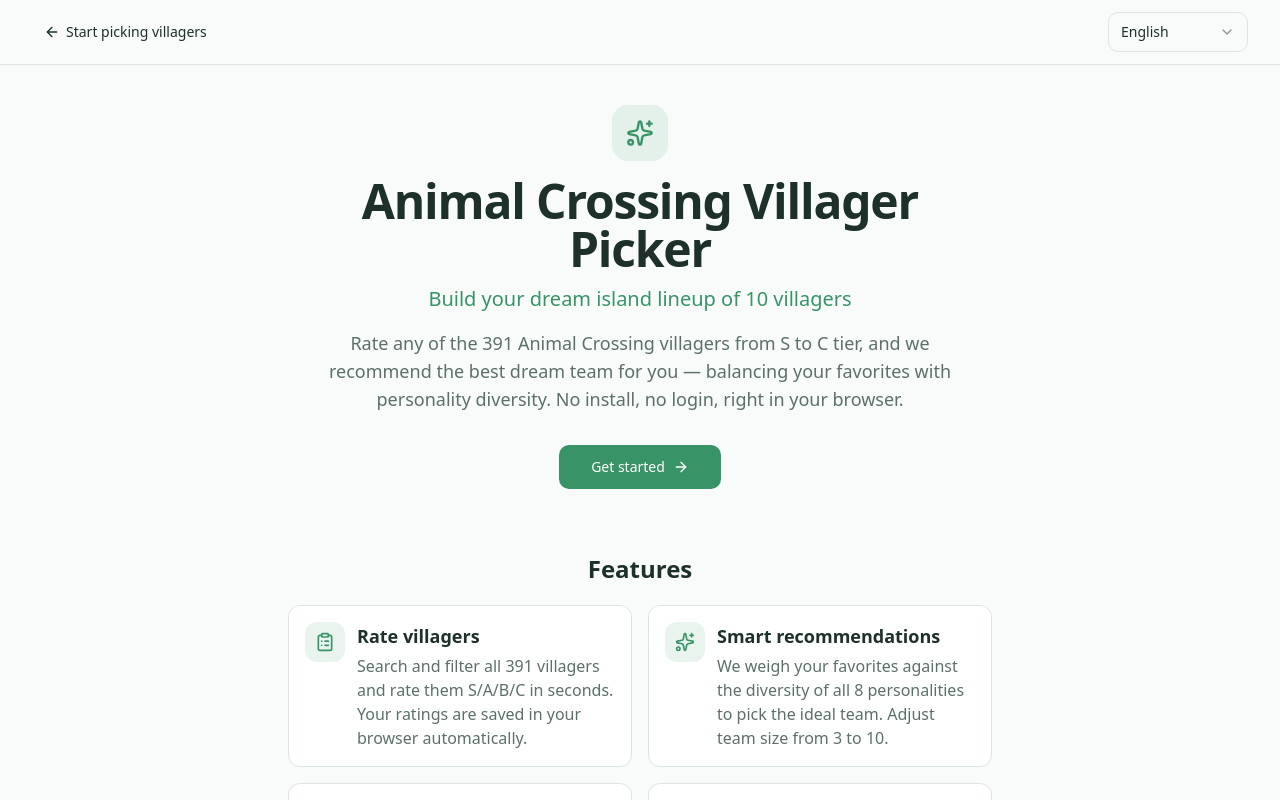
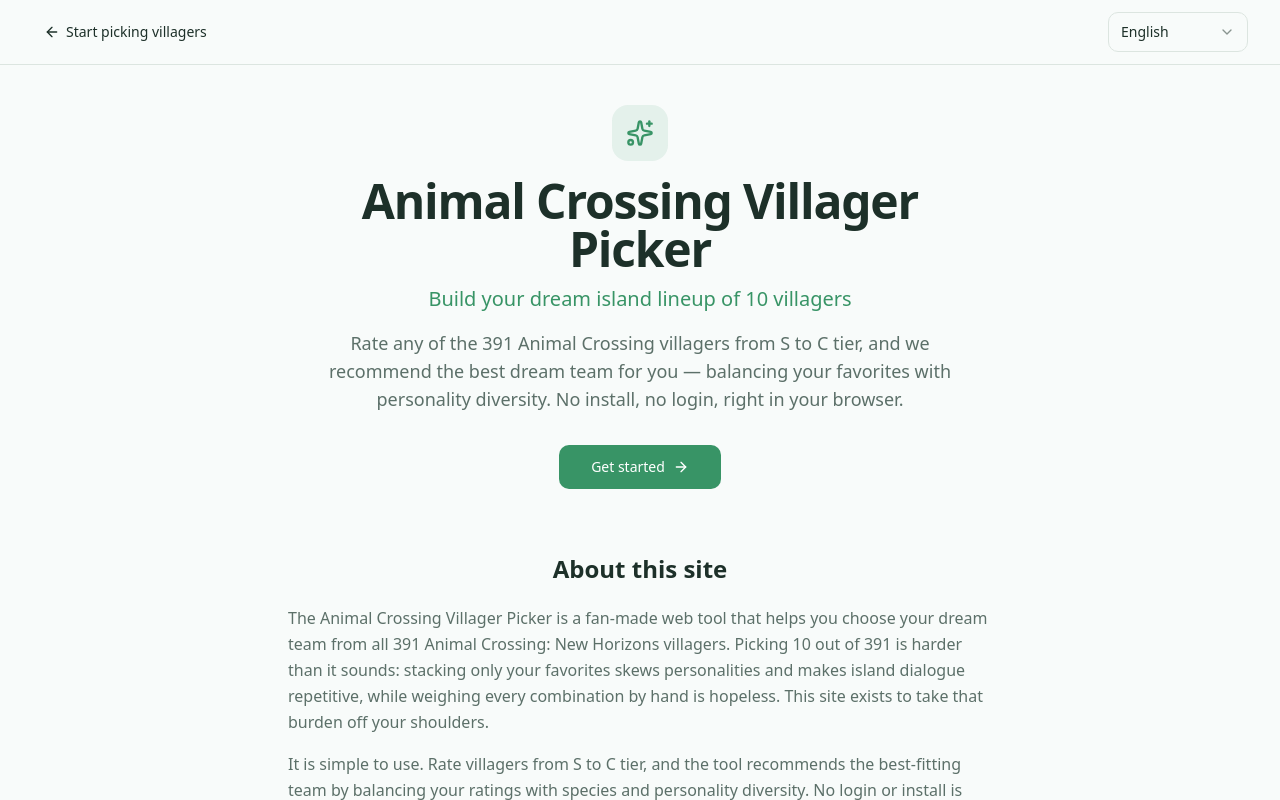
Before and after one commit to lazybuttrying/acnh-villager-picker, a React (Vite) app: page / in a window 1280 px wide. Both pictures are taken after a click on the button "Animal Crossing Villager Picker". Shown: the top 800 px of the page. Built offline with nearby package versions, Linux system fonts and the light colour scheme.

Commit message:
Add About section to landing page (site intro, ko/en/ja)

```diff
--- a/src/components/landing/LandingPage.tsx
+++ b/src/components/landing/LandingPage.tsx
@@ -68,6 +68,16 @@
             {t('landing.start')}
             <ArrowRight className="h-4 w-4" />
           </Button>
+        </section>
+
+        {/* About this site */}
+        <section className="mt-16">
+          <h2 className="mb-5 text-center text-2xl font-bold">{t('landing.about.title')}</h2>
+          <div className="flex flex-col gap-4 text-pretty text-base leading-relaxed text-muted-foreground">
+            <p>{t('landing.about.body1')}</p>
+            <p>{t('landing.about.body2')}</p>
+            <p>{t('landing.about.body3')}</p>
+          </div>
         </section>
 
         {/* 주요 기능 */}
--- a/src/i18n/messages.ts
+++ b/src/i18n/messages.ts
@@ -63,6 +63,13 @@
     'landing.intro':
       '391명의 동물의 숲 주민을 S·A·B·C 티어로 평가하면, 성격 다양성까지 고려해 가장 잘 어울리는 드림 주민 팀을 추천해 드려요. 설치도 로그인도 필요 없이 브라우저에서 바로.',
     'landing.start': '바로 시작하기',
+    'landing.about.title': '이 사이트에 대하여',
+    'landing.about.body1':
+      '동물의 숲 주민 추천기는 「모여봐요 동물의 숲」의 391명 주민 중에서 나만의 드림 팀을 고르는 것을 돕는 팬 메이드 웹 도구입니다. 391명 중에서 10명을 고르는 일은 생각보다 어렵습니다. 좋아하는 주민만 모으면 성격이 한쪽으로 쏠려 섬의 대화가 단조로워지기 쉽고, 일일이 조합을 따져보자니 경우의 수가 너무 많습니다. 이 사이트는 그런 고민을 덜어주기 위해 만들었습니다.',
+    'landing.about.body2':
+      '사용법은 간단합니다. 주민을 S부터 C까지 티어로 평가하면, 평가 점수와 성격·종족의 다양성을 함께 고려해 가장 잘 어울리는 팀을 추천해 드립니다. 로그인이나 설치가 필요 없으며, 평가 기록은 브라우저에만 저장됩니다.',
+    'landing.about.body3':
+      '이 사이트는 Nintendo와 무관한 비공식 팬 프로젝트이며, 동물의 숲 시리즈의 모든 권리는 Nintendo에 있습니다.',
     'landing.featuresTitle': '주요 기능',
     'landing.feat.rate.title': '주민 평가',
     'landing.feat.rate.desc':
@@ -285,6 +292,13 @@
     'landing.intro':
       'Rate any of the 391 Animal Crossing villagers from S to C tier, and we recommend the best dream team for you — balancing your favorites with personality diversity. No install, no login, right in your browser.',
     'landing.start': 'Get started',
+    'landing.about.title': 'About this site',
+    'landing.about.body1':
+      'The Animal Crossing Villager Picker is a fan-made web tool that helps you choose your dream team from all 391 Animal Crossing: New Horizons villagers. Picking 10 out of 391 is harder than it sounds: stacking only your favorites skews personalities and makes island dialogue repetitive, while weighing every combination by hand is hopeless. This site exists to take that burden off your shoulders.',
+    'landing.about.body2':
+      'It is simple to use. Rate villagers from S to C tier, and the tool recommends the best-fitting team by balancing your ratings with species and personality diversity. No login or install is needed, and your ratings are stored only in your browser.',
+    'landing.about.body3':
+      'This is an unofficial fan project, not affiliated with Nintendo. All Animal Crossing rights belong to Nintendo.',
     'landing.featuresTitle': 'Features',
     'landing.feat.rate.title': 'Rate villagers',
     'landing.feat.rate.desc':
@@ -508,6 +522,13 @@
     'landing.intro':
       '391人のどうぶつの森の住民をS・A・B・Cで評価すると、性格の多様性まで考慮して最適なドリーム住民チームをおすすめします。インストールもログインも不要、ブラウザですぐに。',
     'landing.start': 'はじめる',
+    'landing.about.title': 'このサイトについて',
+    'landing.about.body1':
+      '「どうぶつの森 住民ピッカー」は、「あつまれ どうぶつの森」の全391人の住民から、自分だけのドリームチームを選ぶためのファンメイドWebツールです。391人から10人を選ぶのは想像以上に大変です。お気に入りだけを集めると性格が偏って島の会話が単調になりがちですし、組み合わせを一つひとつ検討するのは現実的ではありません。このサイトはそんな悩みを解消するために作られました。',
+    'landing.about.body2':
+      '使い方はシンプルです。住民をSからCのティアで評価すると、評価点と種族・性格の多様性を考慮して、最も相性の良いチームを提案します。ログインやインストールは不要で、評価データはブラウザにのみ保存されます。',
+    'landing.about.body3':
+      'このサイトは任天堂とは関係のない非公式ファンプロジェクトです。どうぶつの森シリーズの権利はすべて任天堂に帰属します。',
     'landing.featuresTitle': '主な機能',
     'landing.feat.rate.title': '住民を評価',
     'landing.feat.rate.desc':
```
